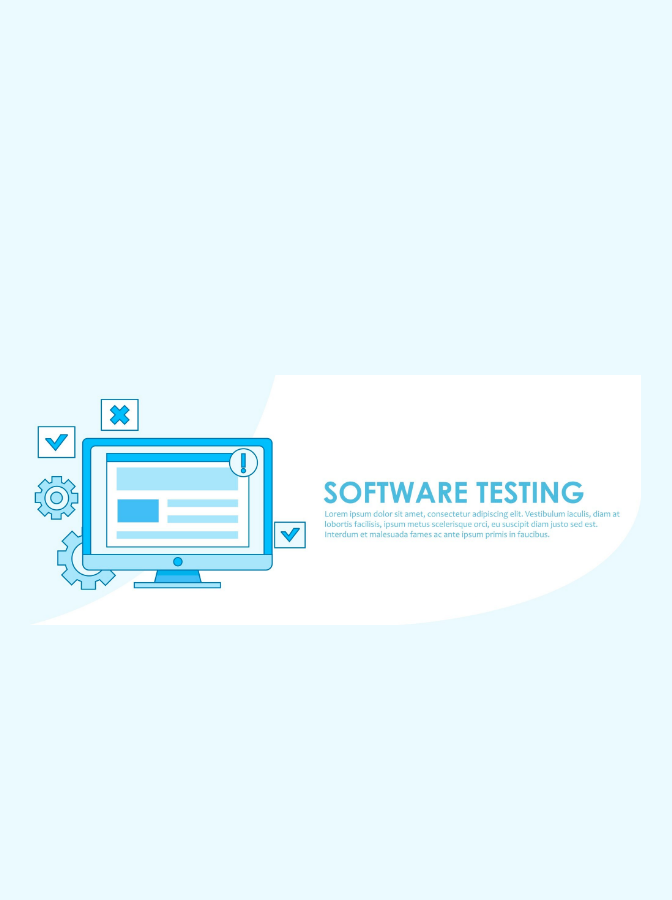
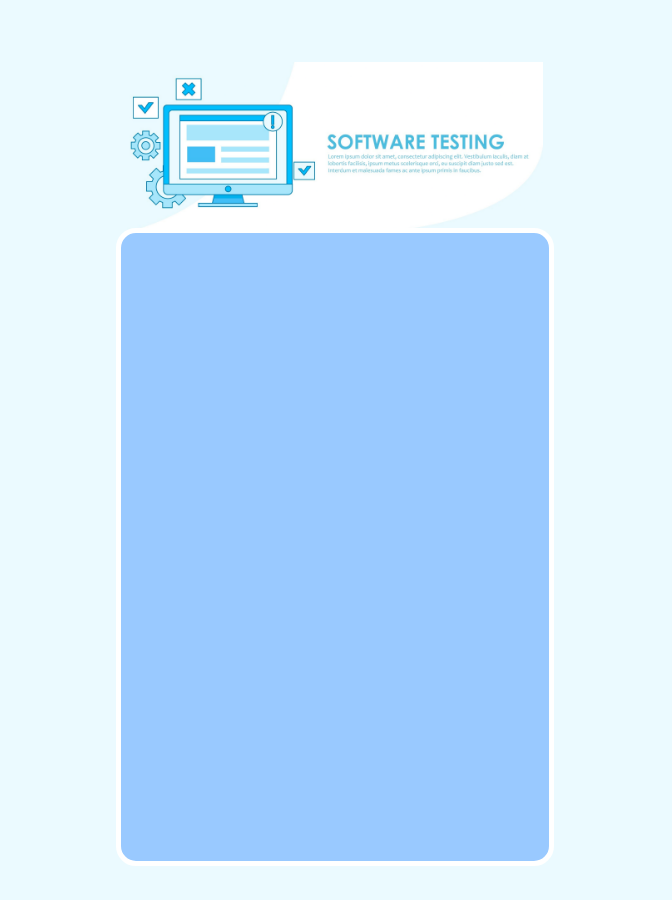
Before and after one commit to Jsson47/react-interactive-calculator, a React (Create React App) app: page / in a window 1280 px wide. Shown: the whole page, without its empty margins (305-977 px from the left). Built offline with nearby package versions, Linux system fonts and the light colour scheme.

Commit message:
feat: create main container structure

```diff
--- a/src/App.css
+++ b/src/App.css
@@ -12,7 +12,7 @@
 
 .banner-logo-container  {
   width: 100%;
-  height: 50px;
+  height: 8px;
   margin: 8px;
   display: flex;
   align-items: center;
@@ -20,5 +20,14 @@
 }
 
 .banner-logo  {
-  height: 250px;
+  height: 170px;
 }
+
+.calculator-container  {
+  width: 400px;
+  height: 600px;
+  padding: 14px;
+  background-color: #99c9ff;
+  border-radius: 20px;
+  border: 5px solid white;
+}
--- a/src/App.js
+++ b/src/App.js
@@ -11,6 +11,9 @@ function App() {
           className='banner-logo'
           alt='Banner del Princio de la Aplicación' />
       </div>
+      <div className='calculator-container'>
+
+      </div>
     </div>
   );
 }
```
